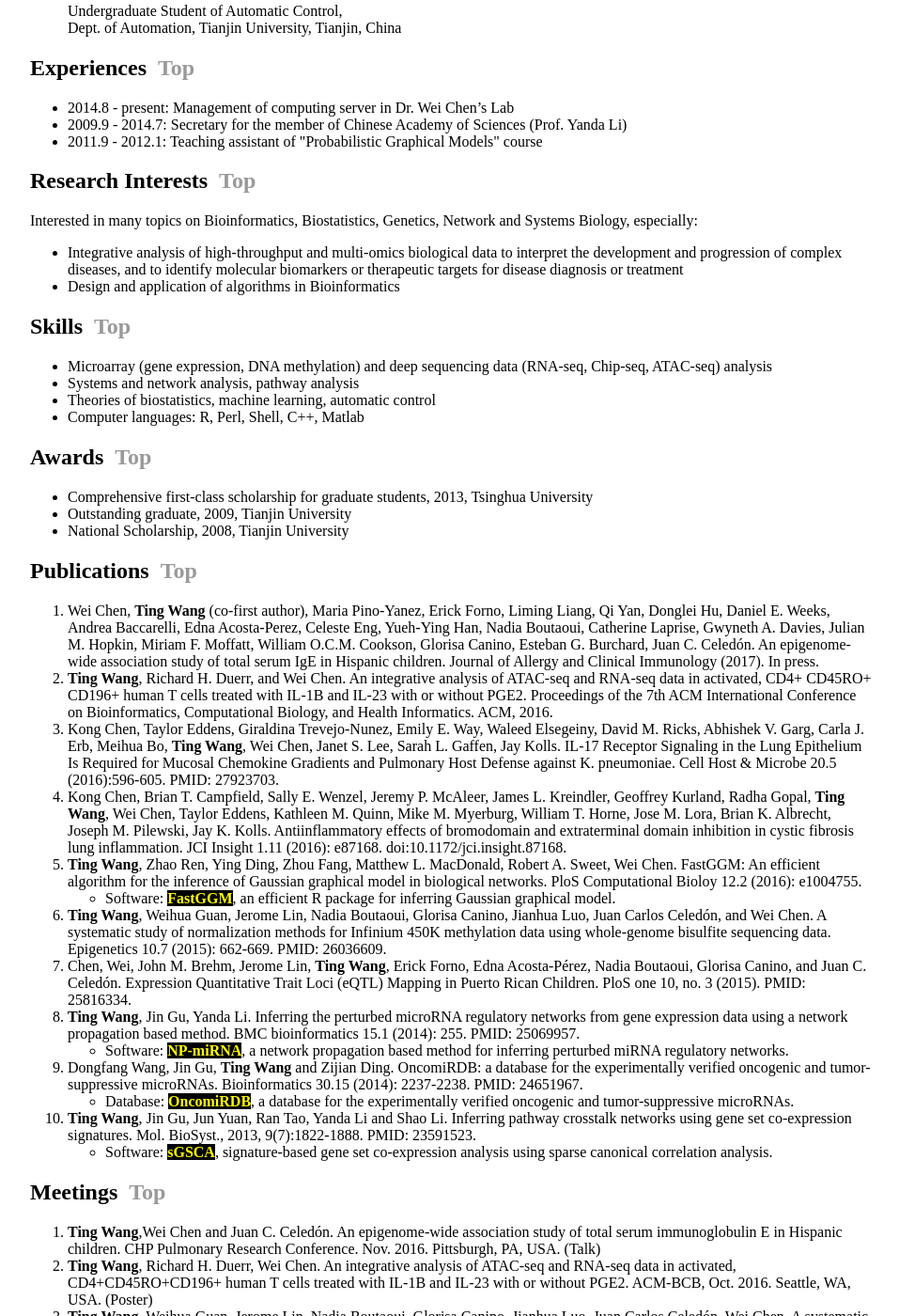
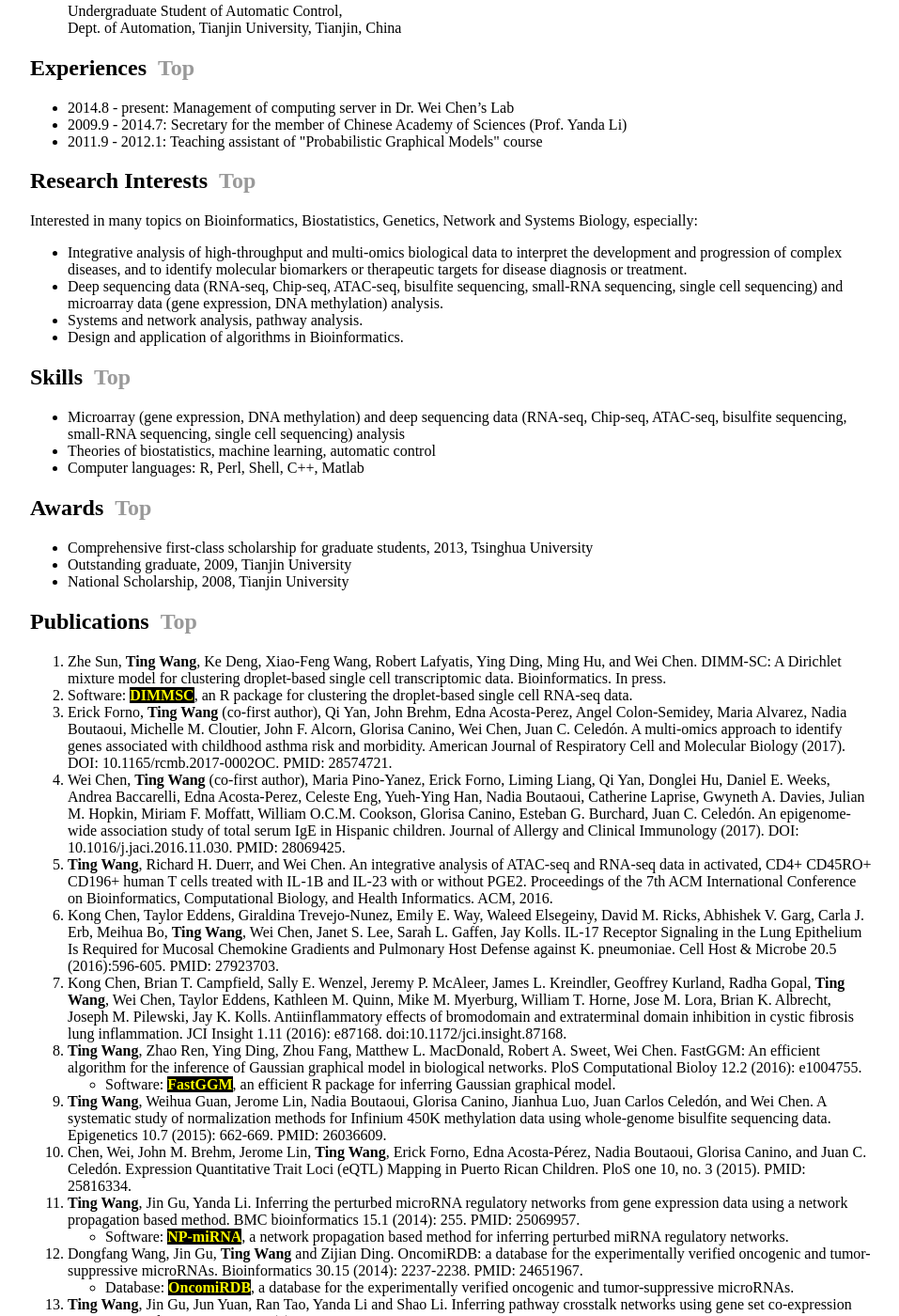
Before and after one commit to wt2015-github/wt2015-github.github.io, a Jekyll site: the page built from index.html, in a window 1280 px wide and 1400 px high, scrolled down 683 px. Shown: the whole window at 94% size, without its empty margins (160-1117 px from the left). Built offline with Jekyll 4.4.1, drawn with Linux system fonts in a browser that asks for light colours.

Commit message:
Update index.html

```diff
--- a/index.html
+++ b/index.html
@@ -54,8 +54,10 @@ title: Ting Wang, PhD
 		<h2>Research Interests&nbsp;&nbsp;<a href="#top" >Top</a></h2>
 		Interested in many topics on Bioinformatics, Biostatistics, Genetics, Network and Systems Biology, especially:<br/>
 		<ul>
-			<li>Integrative analysis of high-throughput and multi-omics biological data to interpret the development and progression of complex diseases, and to identify molecular biomarkers or therapeutic targets for disease diagnosis or treatment</li>
-			<li>Design and application of algorithms in Bioinformatics</li>
+			<li>Integrative analysis of high-throughput and multi-omics biological data to interpret the development and progression of complex diseases, and to identify molecular biomarkers or therapeutic targets for disease diagnosis or treatment.</li>
+			<li>Deep sequencing data (RNA-seq, Chip-seq, ATAC-seq, bisulfite sequencing, small-RNA sequencing, single cell sequencing) and microarray data (gene expression, DNA methylation) analysis.</li>
+			<li>Systems and network analysis, pathway analysis.</li>
+			<li>Design and application of algorithms in Bioinformatics.</li>
 		</ul>
 	</div>
 
@@ -63,8 +65,7 @@ title: Ting Wang, PhD
 		<a name="skills"></a>
 		<h2>Skills&nbsp;&nbsp;<a href="#top" >Top</a></h2>
 		<ul>
-			<li>Microarray (gene expression, DNA methylation) and deep sequencing data (RNA-seq, Chip-seq, ATAC-seq) analysis</li>
-			<li>Systems and network analysis, pathway analysis</li>
+			<li>Microarray (gene expression, DNA methylation) and deep sequencing data (RNA-seq, Chip-seq, ATAC-seq, bisulfite sequencing, small-RNA sequencing, single cell sequencing) analysis</li>
 			<li>Theories of biostatistics, machine learning, automatic control</li>
 			<li>Computer languages: R, Perl, Shell, C++, Matlab</li>
 		</ul>
@@ -84,7 +85,10 @@ title: Ting Wang, PhD
 		<a name="publications"></a>
 		<h2>Publications&nbsp;&nbsp;<a href="#top" >Top</a></h2>
 		<ol>
-			<li>Wei Chen, <strong>Ting Wang</strong> (co-first author), Maria Pino-Yanez, Erick Forno, Liming Liang, Qi Yan, Donglei Hu, Daniel E. Weeks, Andrea Baccarelli, Edna Acosta-Perez, Celeste Eng, Yueh-Ying Han, Nadia Boutaoui, Catherine Laprise, Gwyneth A. Davies, Julian M. Hopkin, Miriam F. Moffatt, William O.C.M. Cookson, Glorisa Canino, Esteban G. Burchard, Juan C. Celedón. An epigenome-wide association study of total serum IgE in Hispanic children. Journal of Allergy and Clinical Immunology (2017). In press.</li>
+			<li>Zhe Sun, <strong>Ting Wang</strong>, Ke Deng, Xiao-Feng Wang, Robert Lafyatis, Ying Ding, Ming Hu, and Wei Chen. DIMM-SC: A Dirichlet mixture model for clustering droplet-based single cell transcriptomic data. Bioinformatics. In press.</li>
+				<li>Software: <strong><a href="http://www.pitt.edu/~wec47/singlecell.html" style="background-color:black; color:yellow">DIMMSC</a></strong>, an R package for clustering the droplet-based single cell RNA-seq data.</li>
+			<li>Erick Forno, <strong>Ting Wang</strong> (co-first author), Qi Yan, John Brehm, Edna Acosta-Perez, Angel Colon-Semidey, Maria Alvarez, Nadia Boutaoui, Michelle M. Cloutier, John F. Alcorn, Glorisa Canino, Wei Chen, Juan C. Celedón. A multi-omics approach to identify genes associated with childhood asthma risk and morbidity. American Journal of Respiratory Cell and Molecular Biology (2017). DOI: 10.1165/rcmb.2017-0002OC. PMID: 28574721.</li>
+			<li>Wei Chen, <strong>Ting Wang</strong> (co-first author), Maria Pino-Yanez, Erick Forno, Liming Liang, Qi Yan, Donglei Hu, Daniel E. Weeks, Andrea Baccarelli, Edna Acosta-Perez, Celeste Eng, Yueh-Ying Han, Nadia Boutaoui, Catherine Laprise, Gwyneth A. Davies, Julian M. Hopkin, Miriam F. Moffatt, William O.C.M. Cookson, Glorisa Canino, Esteban G. Burchard, Juan C. Celedón. An epigenome-wide association study of total serum IgE in Hispanic children. Journal of Allergy and Clinical Immunology (2017). DOI: 10.1016/j.jaci.2016.11.030. PMID: 28069425.</li>
 			<li><strong>Ting Wang</strong>, Richard H. Duerr, and Wei Chen. An integrative analysis of ATAC-seq and RNA-seq data in activated, CD4+ CD45RO+ CD196+ human T cells treated with IL-1B and IL-23 with or without PGE2. Proceedings of the 7th ACM International Conference on Bioinformatics, Computational Biology, and Health Informatics. ACM, 2016.</li>
 			<li>Kong Chen, Taylor Eddens, Giraldina Trevejo-Nunez, Emily E. Way, Waleed Elsegeiny, David M. Ricks, Abhishek V. Garg, Carla J. Erb, Meihua Bo, <strong>Ting Wang</strong>, Wei Chen, Janet S. Lee, Sarah L. Gaffen, Jay Kolls. IL-17 Receptor Signaling in the Lung Epithelium Is Required for Mucosal Chemokine Gradients and Pulmonary Host Defense against K. pneumoniae. Cell Host & Microbe 20.5 (2016):596-605. PMID: 27923703.</li>
 			<li>Kong Chen, Brian T. Campfield, Sally E. Wenzel, Jeremy P. McAleer, James L. Kreindler, Geoffrey Kurland, Radha Gopal, <strong>Ting Wang</strong>, Wei Chen, Taylor Eddens, Kathleen M. Quinn, Mike M. Myerburg, William T. Horne, Jose M. Lora, Brian K. Albrecht, Joseph M. Pilewski, Jay K. Kolls. Antiinflammatory effects of bromodomain and extraterminal domain inhibition in cystic fibrosis lung inflammation. JCI Insight 1.11 (2016): e87168. doi:10.1172/jci.insight.87168.</li>
```
